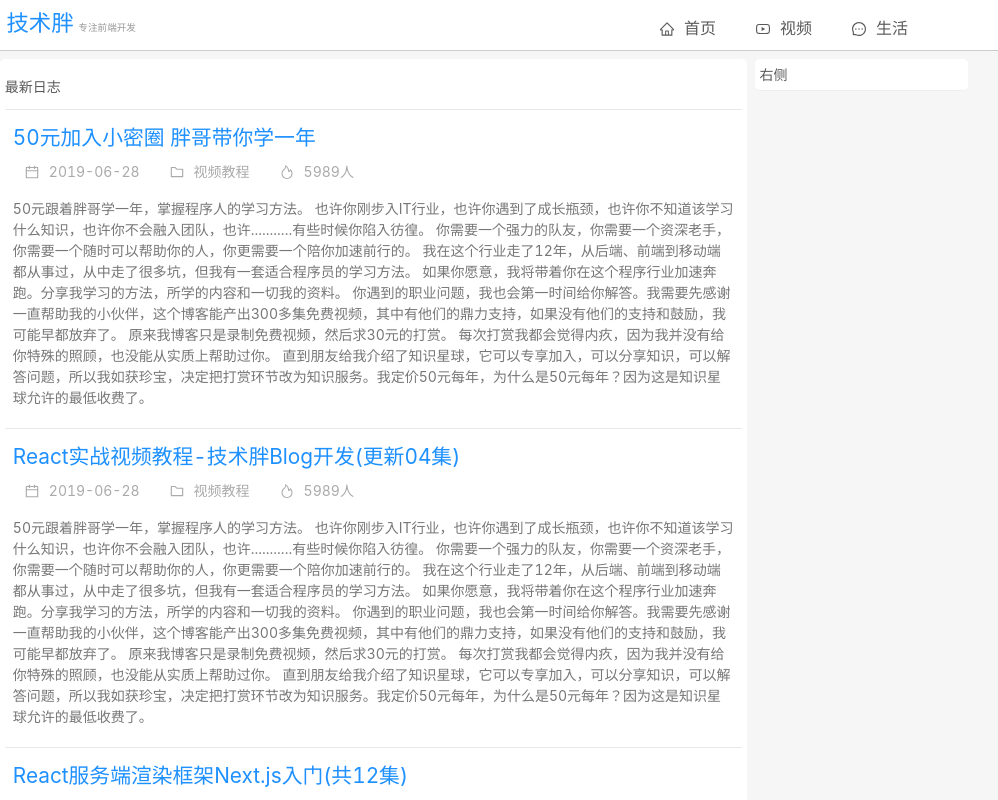
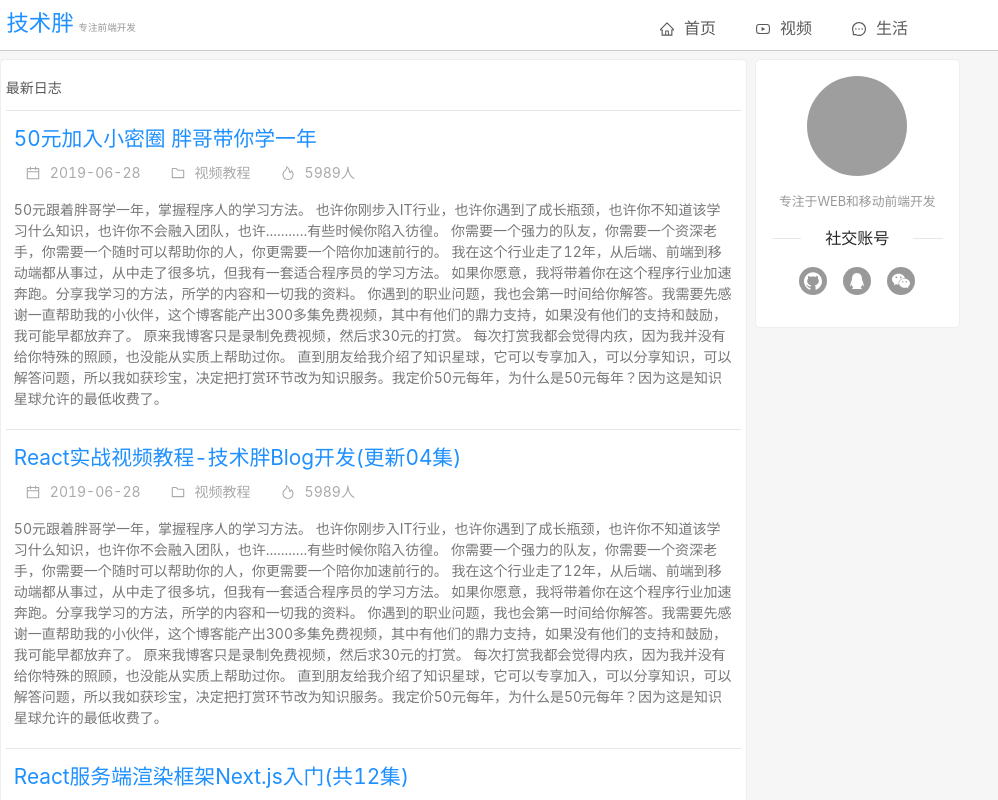
Before and after one commit to ziminliu/react_blog, a Next.js app: page / in a window 1280 px wide. Shown: the top 800 px of the page, without its empty margins (0-998 px from the left). Built offline with nearby package versions, Linux system fonts and the light colour scheme; grey boxes are pictures that could not be loaded.

Commit message:
博主个人信息组件

```diff
--- /dev/null
+++ b/components/Author.js
@@ -0,0 +1,27 @@
+import { Avatar, Divider } from "antd";
+import { GithubOutlined, QqOutlined, WechatOutlined } from "@ant-design/icons";
+import "../public/style/components/author.css";
+const Author = () => {
+  return (
+    <div className="author-div comm-box">
+      <div>
+        <Avatar size={100} src="/public/avator.jpg" />
+      </div>
+      <div className="author-introduction">
+        专注于WEB和移动前端开发
+        <Divider>社交账号</Divider>
+        <Avatar size={28} className="account">
+          <GithubOutlined />
+        </Avatar>
+        <Avatar size={28} className="account">
+          <QqOutlined />
+        </Avatar>
+        <Avatar size={28} className="account">
+          <WechatOutlined />
+        </Avatar>
+      </div>
+    </div>
+  );
+};
+
+export default Author;
--- a/pages/index.js
+++ b/pages/index.js
@@ -8,6 +8,7 @@ import {
   FireOutlined,
 } from "@ant-design/icons";
 import '../public/style/pages/index.css'
+import Author from "../components/Author";
 
 const Home = () => {
   const [myList, setMylist] = useState([
@@ -67,7 +68,7 @@ const Home = () => {
           />
         </Col>
         <Col className="comm-right" xs={0} sm={0} md={7} lg={5} xl={4}>
-          右侧
+          <Author/>
         </Col>
       </Row>
     </div>
--- /dev/null
+++ b/public/style/components/author.css
@@ -0,0 +1,16 @@
+.author-div {
+  text-align: center;
+  padding: 1rem;
+}
+.author-div div {
+  margin-bottom: 1rem;
+}
+.author-introduction {
+  font-size: 0.8rem;
+  color: #999;
+}
+.account {
+  background-color: #999;
+  margin-left: 0.5rem;
+  margin-right: 0.5rem;
+}
--- a/public/style/pages/comm.css
+++ b/public/style/pages/comm.css
@@ -1,7 +1,3 @@
-body{
-  background-color: #f6f6f6;
-}
-
 body{
   background-color: #f6f6f6;
 }
@@ -10,14 +6,15 @@ body{
   background-color: #FFF;
   padding:.3rem;
   border-radius: .3rem;
-  border-bottom:1px solid #eee;
+  border:1px solid #eee;
 }
-.comm-right{
+.comm-box{
   background-color: #FFF;
   margin-left: .5rem;
   padding:.3rem;
   border-radius: .3rem;
-  border-bottom:1px solid #eee;
+  border:1px solid #eee;
+
 
 }
 .comm-main{
```
Also changed, not shown: public/avator.jpg (added).
